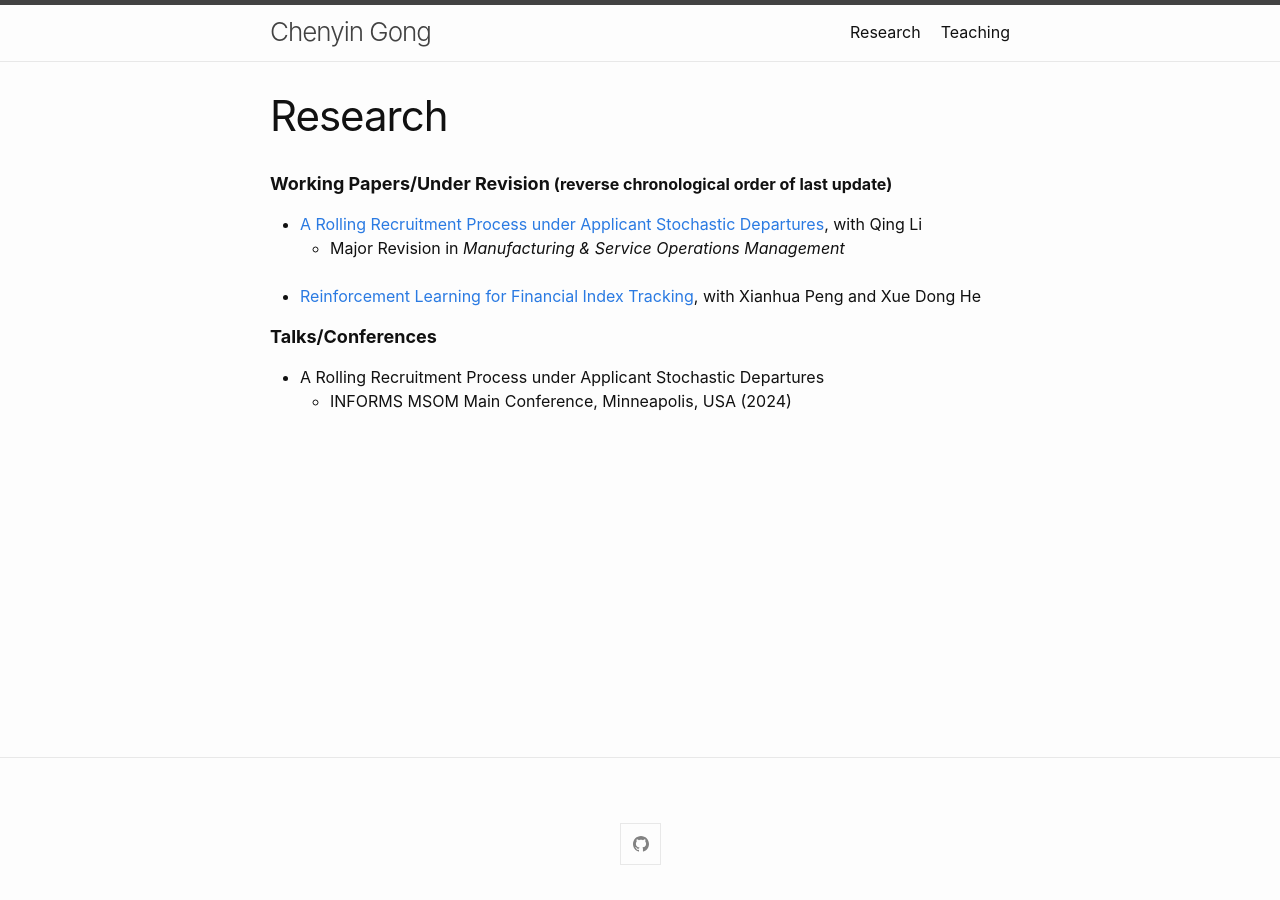
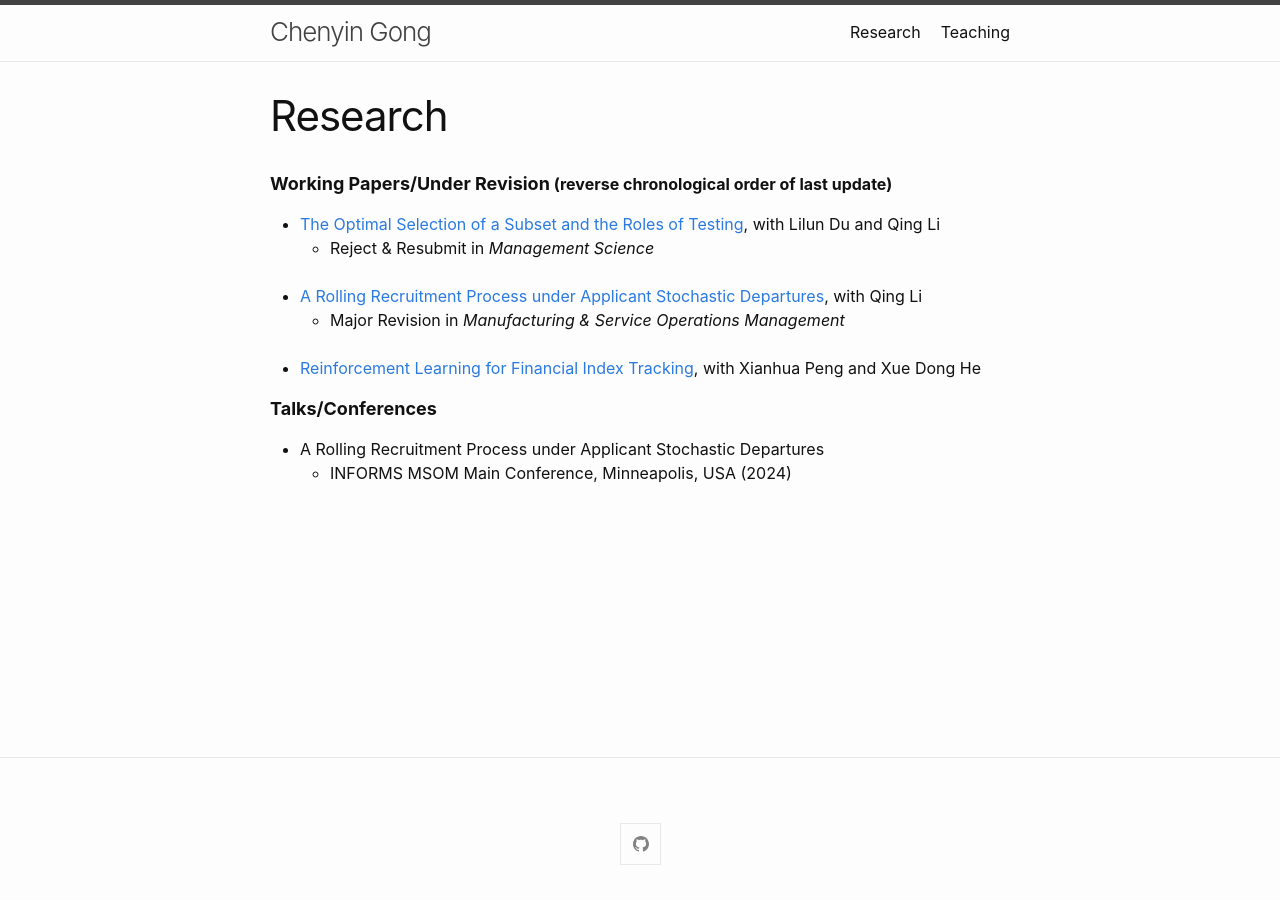
Before and after one commit to chenyingong/chenyingong.github.io, a Jekyll site: the page built from research.md, in a window 1280 px wide. Built offline with Jekyll 4.4.1, drawn with Linux system fonts in a browser that asks for light colours.

Commit message:
info updates

```diff
--- a/research.md
+++ b/research.md
@@ -6,6 +6,10 @@ permalink: /research/
 
 **<font size=4>Working Papers/Under Revision</font> <font size=3>(reverse chronological order of last update)</font>**
 
+* [The Optimal Selection of a Subset and the Roles of Testing](https://ssrn.com/abstract=5328154), with Lilun Du and Qing Li
+  * Reject & Resubmit in *Management Science*
+<br />
+<br />
 * [A Rolling Recruitment Process under Applicant Stochastic Departures](https://ssrn.com/abstract=4787415), with Qing Li
   * Major Revision in *Manufacturing & Service Operations Management*
 <br />
```
